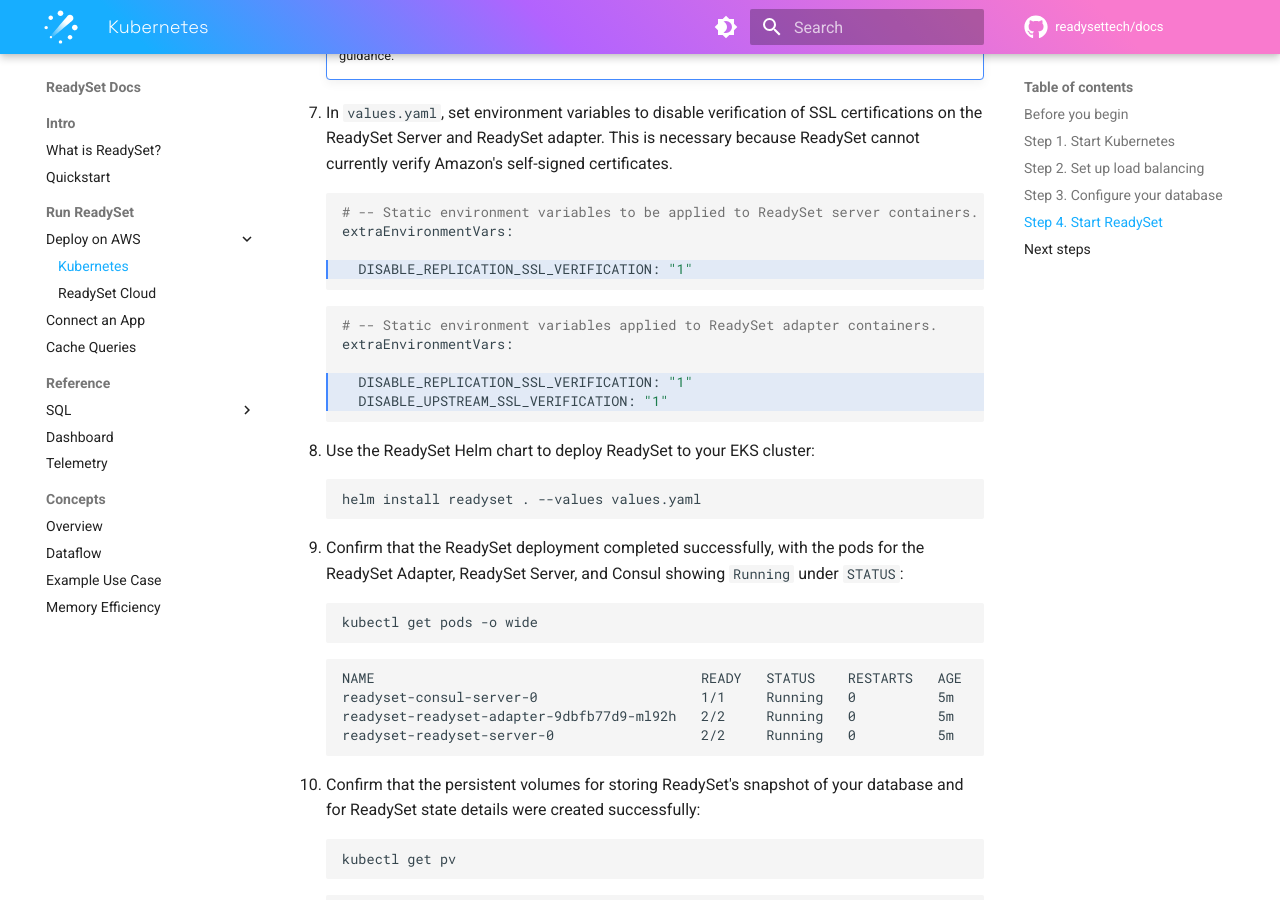
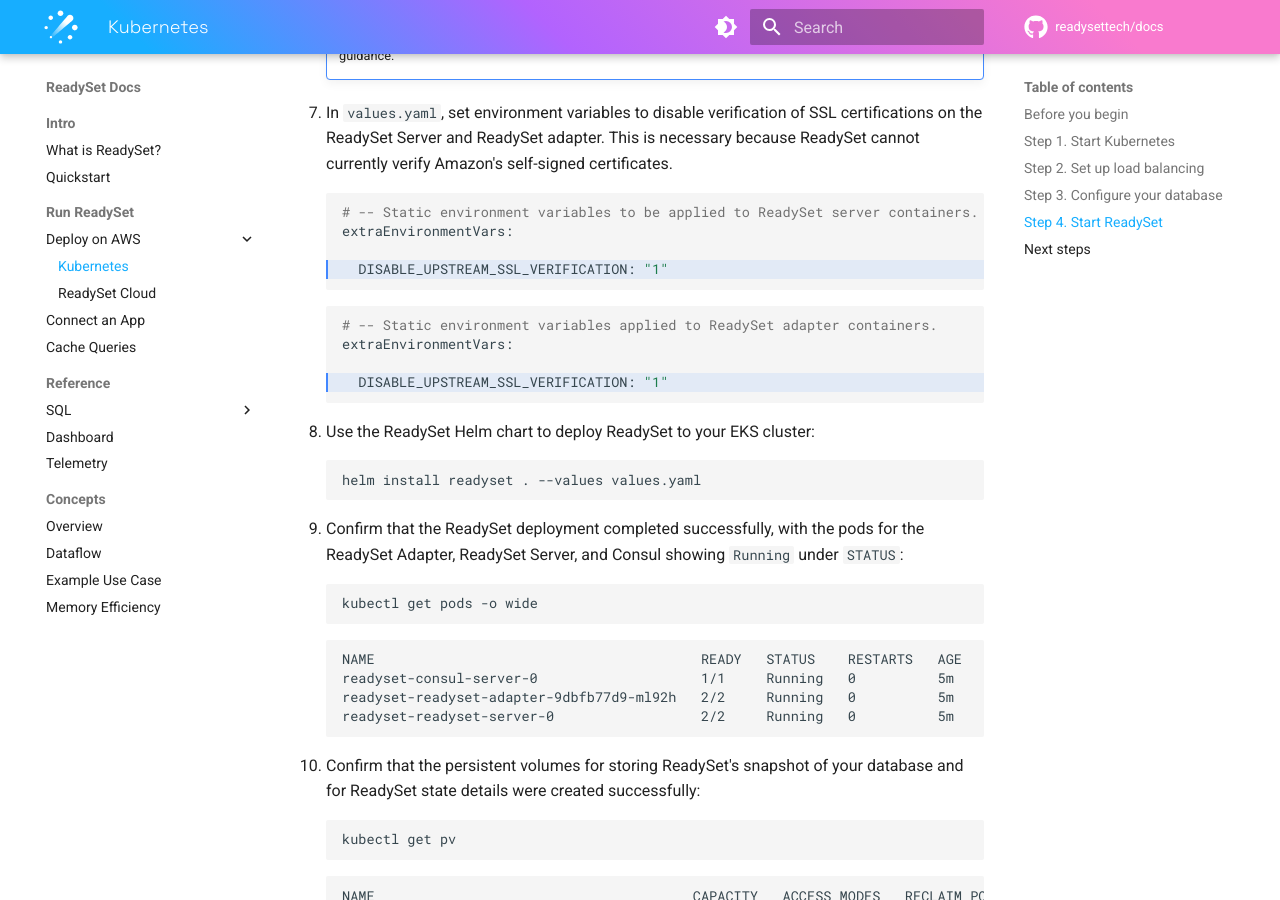
Before and after one commit to readysettech/docs-old, an MkDocs documentation site: the page built from docs/guides/deploy-readyset-kubernetes.md, in a window 1280 px wide and 900 px high, scrolled down 8025 px. Built offline with MkDocs 1.6.1 and Material for MkDocs 9.7.7, drawn with Linux system fonts in a browser that asks for light colours; comment, search, counter and statistics services are not loaded.

Commit message:
Fix env variables for disabling SSL verification
Now that the replication and upstream URLs have been merged,
this PR updates the Helm tutorial to have users set the same
env variable for the Server and Adapter for disabling SSL
verification.

````diff
--- a/docs/guides/deploy-readyset-kubernetes.md
+++ b/docs/guides/deploy-readyset-kubernetes.md
@@ -589,14 +589,13 @@
     # -- Static environment variables to be applied to ReadySet server containers.
     extraEnvironmentVars:
 
-      DISABLE_REPLICATION_SSL_VERIFICATION: "1"
+      DISABLE_UPSTREAM_SSL_VERIFICATION: "1"
     ```
 
     ``` sh hl_lines="4-5"
     # -- Static environment variables applied to ReadySet adapter containers.
     extraEnvironmentVars:
 
-      DISABLE_REPLICATION_SSL_VERIFICATION: "1"
       DISABLE_UPSTREAM_SSL_VERIFICATION: "1"
     ```
 
````
